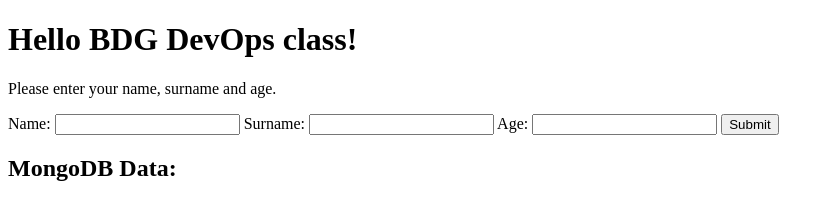
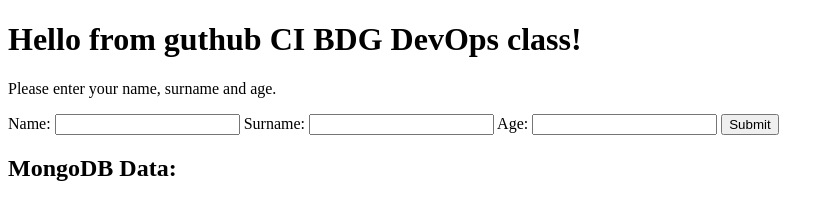
Before and after one commit to yevagabulyan/devops_js_app, a website: page app/public/index.html in a window 1280 px wide. Shown: the whole page, without its empty margins (0-834 px from the left). Drawn offline with Linux system fonts and the light colour scheme; no server answers.

Commit message:
change in js app

```diff
--- a/app/public/index.html
+++ b/app/public/index.html
@@ -8,7 +8,7 @@
   <title>Dockerized App</title>
 </head>
 <body>
-  <h1>Hello BDG DevOps class!</h1>
+  <h1>Hello from guthub CI BDG DevOps class!</h1>
   <p>Please enter your name, surname and age.</p>
 
   <form id="data-form">
```
